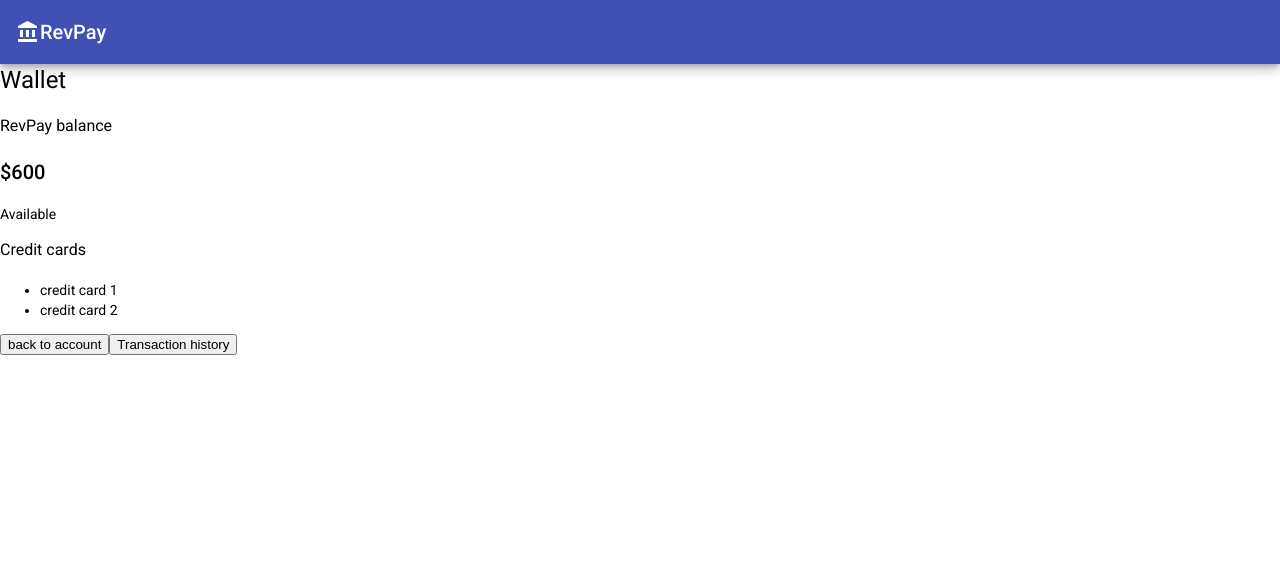
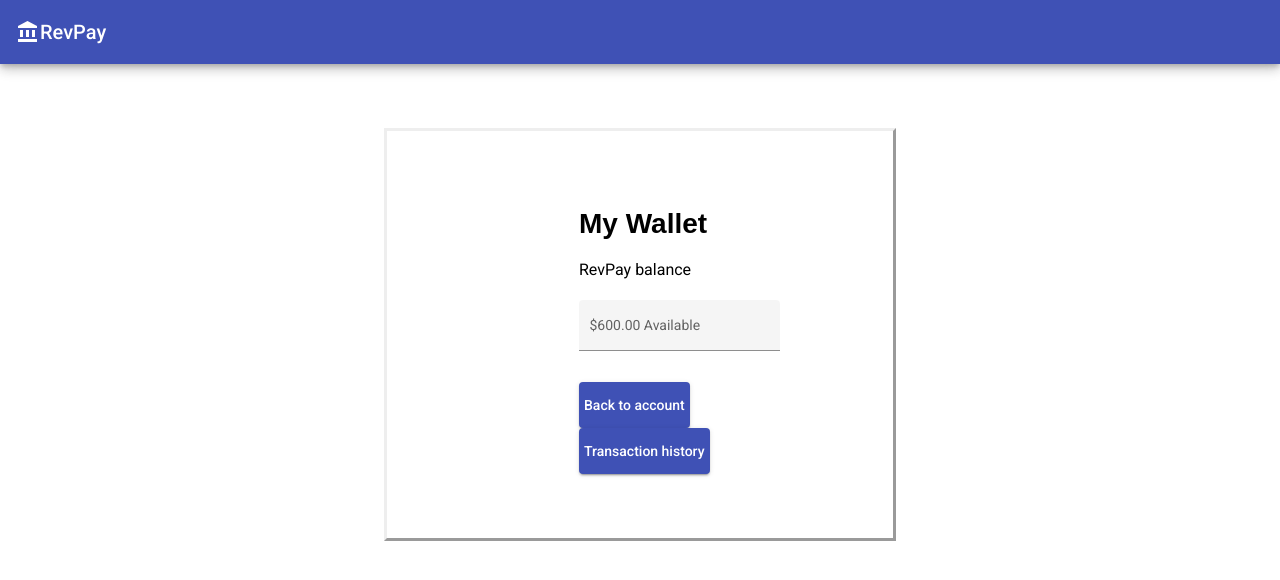
Before and after one commit to mdiazelt/RevPay-Banking-Project, an Angular app in the folder frontend/: page /personal/wallet in a window 1280 px wide. Shown: the top 580 px of the page. Built offline with nearby package versions, Linux system fonts and the light colour scheme.

Commit message:
Styled personal-wallet/transactions

```diff
--- a/frontend/src/app/components/login-account/login-account.component.css
+++ b/frontend/src/app/components/login-account/login-account.component.css
@@ -143,3 +143,12 @@ h2 {
     letter-spacing: 0;
     position: relative;
 }
+
+.accountType {
+    padding: 5%;
+    color: white;
+    margin-right: 2%;
+}
+.alert {
+    color:white;
+}
--- a/frontend/src/app/components/login-account/login-account.component.html
+++ b/frontend/src/app/components/login-account/login-account.component.html
@@ -22,7 +22,7 @@
                         <button mat-raised-button color="warn" id="button-submit">Submit</button>
                     </div>
 
-                    <div>
+                    <div class="accountType">
                         <label for="role">Account Type:</label>
                         <select [(ngModel)] = "role" id="accountType" required name="accountType">
                             <option value="personal">Personal</option>
--- a/frontend/src/app/components/personal-transaction-list/personal-transaction-list.component.css
+++ b/frontend/src/app/components/personal-transaction-list/personal-transaction-list.component.css
@@ -0,0 +1,19 @@
+.transaction_history {
+    border-style: inset;
+    margin-left: 30%;
+    margin-right: 30%;
+    margin-top: 5%;
+    padding: 5%;
+    padding-left: 15%;
+}
+
+h1 {
+    padding-top: 5%;
+    font-family: 'Noto Sans JP', sans-serif;
+    font-weight: 600;
+    font-size: 2em;
+}
+
+.backAccounts {
+    margin-top: 10%;
+}
--- a/frontend/src/app/components/personal-transaction-list/personal-transaction-list.component.html
+++ b/frontend/src/app/components/personal-transaction-list/personal-transaction-list.component.html
@@ -1,15 +1,13 @@
-<button (click)="backButton()">Back to account</button> <!--possibly add materialUi for a popup window instead of going to a new page-->
-    <!--(click)="whatever is available on materialUi"-->
+<div class="transaction_history">
+<!--(click)="whatever is available on materialUi"-->
 <div class = "transactions">
     <h1 id="transactions-header1">
-        Past transactions made
+        Transactions history
     </h1>
-    <li> <!--going to need a ngFor here-->
-        <ol>
-            test1 <!--filler for context-->
-        </ol>
-        <ol>
-            test 2
-        </ol>
-    </li>
+    <ul>
+        <li></li>
+        <li></li>
+        <li></li>
+    </ul>
+    <button class="backAccounts" (click)="backButton()" mat-raised-button color="primary">Back to account</button> <!--possibly add materialUi for a popup window instead of going to a new page-->
 </div>
--- a/frontend/src/app/components/personal-wallet/personal-wallet.component.css
+++ b/frontend/src/app/components/personal-wallet/personal-wallet.component.css
@@ -0,0 +1,27 @@
+.wallet {
+    border-style: outset;
+    margin-left: 30%;
+    margin-right: 30%;
+    margin-top: 5%;
+    padding: 5%;
+    padding-left: 15%;
+}
+
+h1 {
+    padding-top: 5%;
+    font-family: 'Noto Sans JP', sans-serif;
+    font-weight: 600;
+    font-size: 2em;
+}
+
+.account_button {
+    padding: 2%;
+    margin-right: 5%;
+}
+
+.trans_button {
+    padding: 2%;
+}
+.child_routes {
+    margin-left: 0%;
+}
--- a/frontend/src/app/components/personal-wallet/personal-wallet.component.html
+++ b/frontend/src/app/components/personal-wallet/personal-wallet.component.html
@@ -1,36 +1,36 @@
-<h1>Wallet</h1>
-<div class = "balance_header">
-<header class ="card_header">
-    <h3>
-        RevPay balance
-    </h3>
+<div class="wallet">
+    <h1>My Wallet</h1>
+    <div class="balance_header">
+        <header class="card_header">
+            <h3>RevPay balance</h3>
         </header>
     </div>
-<div class = "card_content_for_amount">
+    <div class="card_content_for_amount">
         <div class="amount_balance">
-        <h2>
-            $600
-        </h2>
+            <p>
+                <mat-form-field appearance="fill">
+                  <mat-label>$600.00 Available</mat-label>
+                  <input matInput placeholder="Placeholder">
+
+                </mat-form-field>
+              </p>
+
         </div>
-        <p class="available_amount_text">
+        <!--<p class="available_amount_text">
             Available
-        </p>
+        </p>-->
         </div>
 
-<div class = "creditCards">
-    <h3>Credit cards</h3>
-
+    <!--<div class="creditCards">
+        <h3> My Cards</h3>
         <ul>
-        <li>
-            credit card 1
-        </li>
-        <li>
-            credit card 2
-        </li>
+            <li>Card 1</li>
+            <li>Card 2</li>
         </ul>
-</div>
+    </div>-->
 
     <div class="child_routes">
-    <button (click)=back_button()>back to account</button>
-    <button (click)="trans_button()">Transaction history</button>
+        <button class="account_button" (click)=back_button() mat-raised-button color="primary">Back to account</button>
+        <button class="trans_button" (click)="trans_button()" mat-raised-button color="primary">Transaction history</button>
     </div>
+</div>
```
Lines whose indentation alone changed are shown as unchanged.
